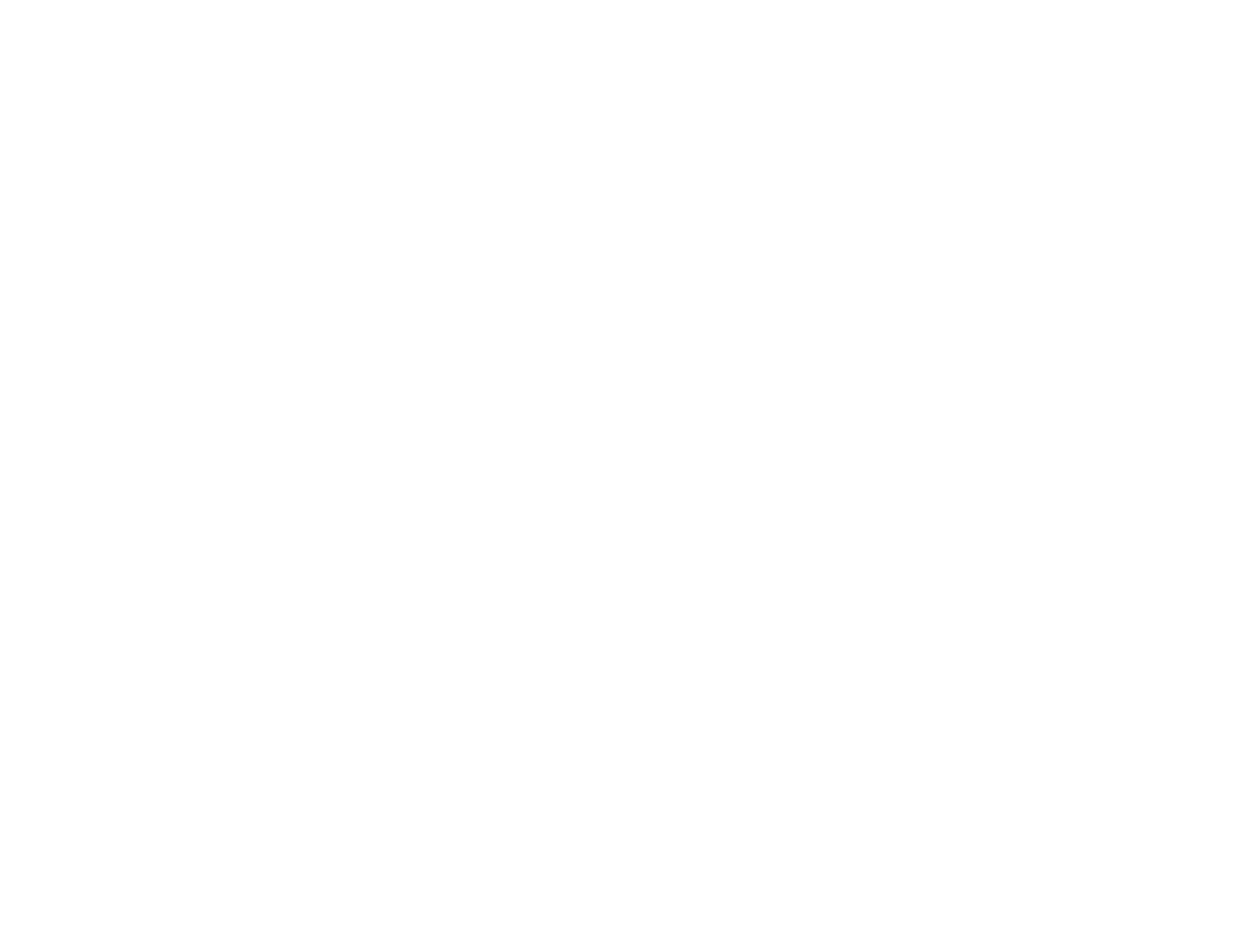
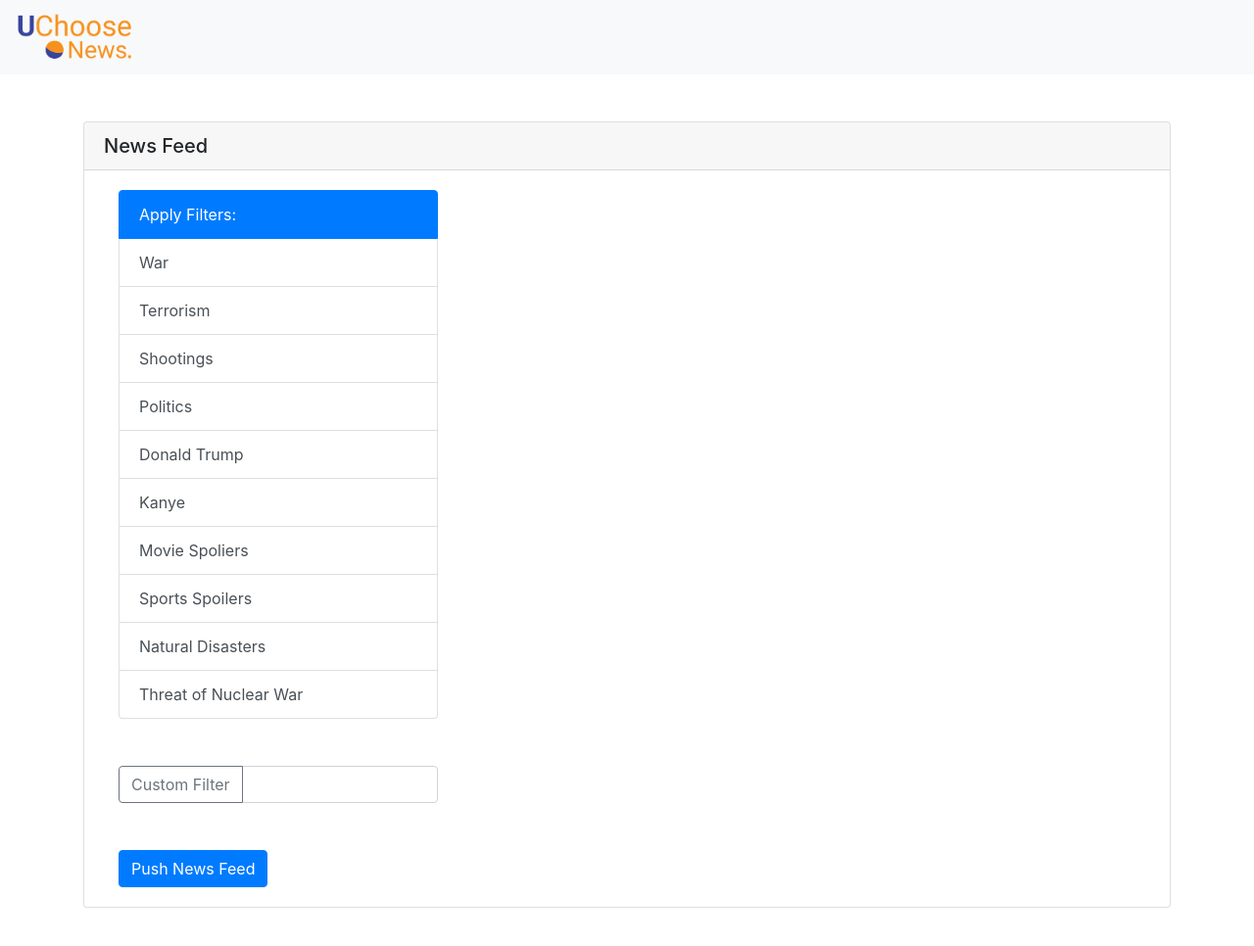
Before and after one commit to leahtait/Project-Mayhem, a plain HTML site: page index.html in a window 1280 px wide. Shown: the whole page at 98% size. Before the commit the page ends 800 px from the top, so only its background shows below. Drawn offline with nearby package versions, Linux system fonts and the light colour scheme.

Commit message:
Develop UI.

```diff
--- a/index.html
+++ b/index.html
@@ -4,9 +4,62 @@
     <meta charset="UTF-8">
     <meta name="viewport" content="width=device-width, initial-scale=1.0">
     <meta http-equiv="X-UA-Compatible" content="ie=edge">
+    <link rel="stylesheet" href="https://stackpath.bootstrapcdn.com/bootstrap/4.3.1/css/bootstrap.min.css" integrity="sha384-ggOyR0iXCbMQv3Xipma34MD+dH/1fQ784/j6cY/iJTQUOhcWr7x9JvoRxT2MZw1T" crossorigin="anonymous">
+
     <title>Document</title>
 </head>
 <body>
 
+  <!-- navbar with ust an image -->
+<nav class="navbar navbar-light bg-light">
+    <a class="navbar-brand" href="#">
+      <img src="images/u-choose-news2.png" width="120" alt="">
+    </a>
+</nav>
+
+<div class="my-5 container">
+    <div class="card">
+        <h5 class="card-header">News Feed</h5>
+        <div class="card-body">
+                <div class="col-4">
+                        <div class="list-group" id="filters">
+                            <a href="#" class="list-group-item active disabled" aria-disabled="true">Apply Filters:</a>
+                            <a href="#" class="list-group-item list-group-item-action">War</a>
+                            <a href="#" class="list-group-item list-group-item-action">Terrorism</a>
+                            <a href="#" class="list-group-item list-group-item-action">Shootings</a>
+                            <a href="#" class="list-group-item list-group-item-action">Politics</a>
+                            <a href="#" class="list-group-item list-group-item-action">Donald Trump</a>
+                            <a href="#" class="list-group-item list-group-item-action">Kanye</a>
+                            <a href="#" class="list-group-item list-group-item-action">Movie Spoliers</a>
+                            <a href="#" class="list-group-item list-group-item-action">Sports Spoilers</a>
+                            <a href="#" class="list-group-item list-group-item-action">Natural Disasters</a>
+                            <a href="#" class="list-group-item list-group-item-action">Threat of Nuclear War</a>
+                        </div>
+                        <div class="input-group mb-3 my-5">
+                            <div class="input-group-prepend">
+                                <button class="btn btn-outline-secondary" type="button" id="custom-filter">Custom Filter</button>
+                            </div>
+                            <input type="text" class="form-control" placeholder="" aria-label="Example text with button addon" aria-describedby="button-addon1" id="custom-filter-input">
+                        </div>
+
+                  <a href="#" class="btn btn-primary">Push News Feed</a>
+                  <div class="col-8">
+        </div>
+    </div>
+    </div>
+</div>
+
 </body>
+
+<script
+  src="https://code.jquery.com/jquery-3.4.1.js" integrity="sha256-WpOohJOqMqqyKL9FccASB9O0KwACQJpFTUBLTYOVvVU=" crossorigin="anonymous"></script>
+
+<script>
+
+    $( "#custom-filter" ).click(function() {
+        var customFilter = $("#custom-filter-input").val();
+        $("<a>" + customFilter + "</a>").appendTo("#filters").addClass("list-group-item list-group-item-action");
+    });
+
+</script>
 </html>
```
Also changed, not shown: images/u-choose-news2.png (added).
